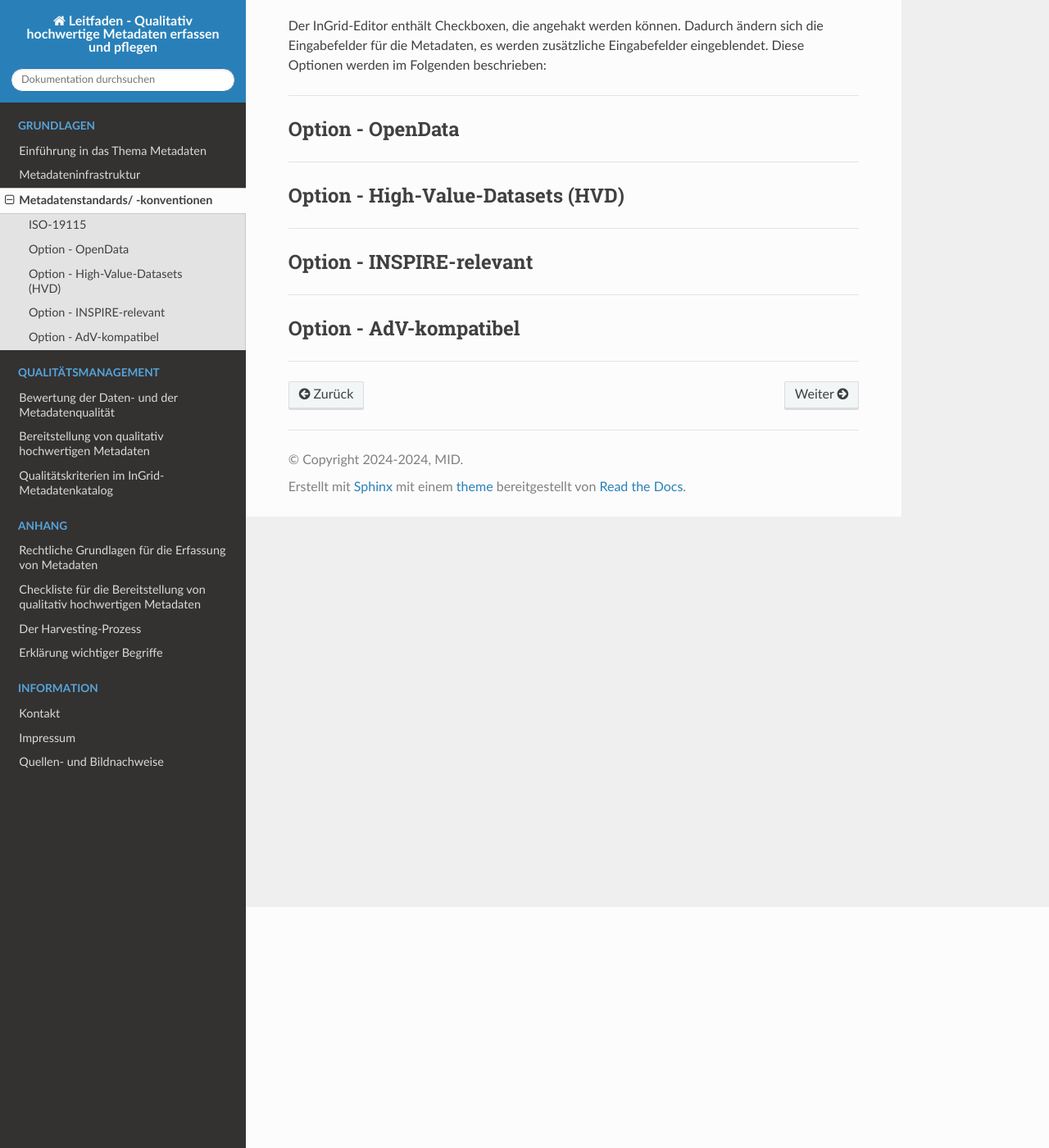
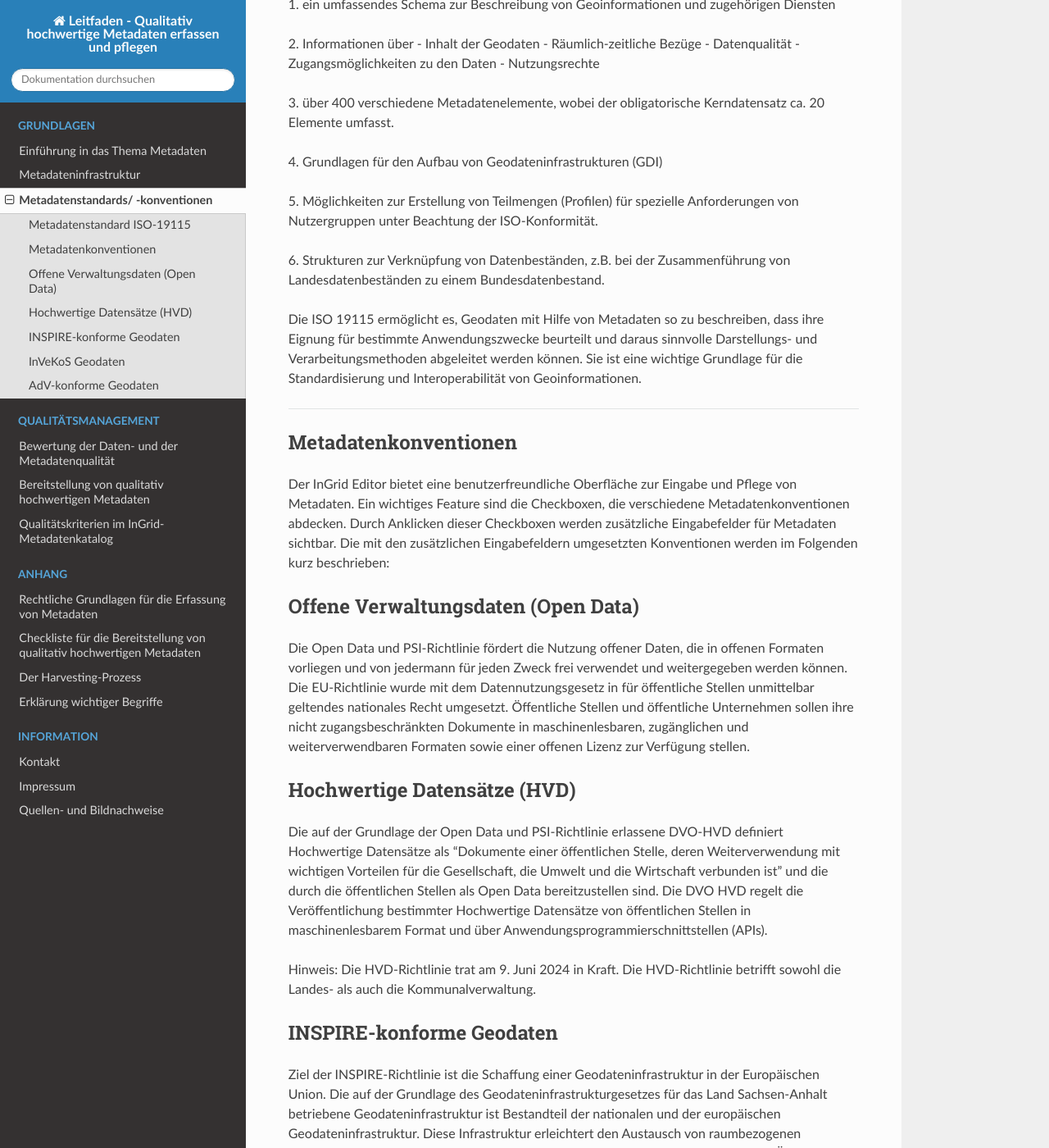
Before and after one commit to tomiwo/ingrid-mdk-st-high-quality-metadata, a Sphinx documentation site: the page built from docs/grundlagen/metadatenstandards.rst, in a window 1280 px wide and 1400 px high, scrolled down 294 px. Shown: the whole window at 82% size. Built offline with Sphinx 7.4.7 and the Read the Docs theme 3.1.0, drawn with Linux system fonts in a browser that asks for light colours; some of the changed text lies outside the part shown.

Commit message:
Update metadatenstandards.rst

```diff
--- a/docs/grundlagen/metadatenstandards.rst
+++ b/docs/grundlagen/metadatenstandards.rst
@@ -3,37 +3,66 @@
 Metadatenstandards/ -konventionen
 =================================
 
---------------------------------------------------------------------
+Metadatenstandard ISO-19115
+---------------------------
 
-ISO-19115
-----------
+ISO 19115 "Geographic Information - Metadata" ist eine internationale Norm zur Standardisierung von Metadaten für Geoinformationen und beinhaltet folgende Hauptaspekte:
 
-Internationaler Standard für die Beschreibung von Geoinformationen
+| 1. ein umfassendes Schema zur Beschreibung von Geoinformationen und zugehörigen Diensten
 
---------------------------------------------------------------------
+| 2. Informationen über
+   - Inhalt der Geodaten
+   - Räumlich-zeitliche Bezüge
+   - Datenqualität
+   - Zugangsmöglichkeiten zu den Daten
+   - Nutzungsrechte
 
-Der InGrid-Editor enthält Checkboxen, die angehakt werden können.
-Dadurch ändern sich die Eingabefelder für die Metadaten, es werden zusätzliche Eingabefelder eingeblendet.
-Diese Optionen werden im Folgenden beschrieben:
+| 3. über 400 verschiedene Metadatenelemente, wobei der obligatorische Kerndatensatz ca. 20 Elemente umfasst.
 
------------------------------------------------------------------------------------------------------------
+| 4. Grundlagen für den Aufbau von Geodateninfrastrukturen (GDI)
 
-Option - OpenData
-------------------
+| 5. Möglichkeiten zur Erstellung von Teilmengen (Profilen) für spezielle Anforderungen von Nutzergruppen unter Beachtung der ISO-Konformität.
 
------------------------------------------------------------------------------------------------------------
+| 6. Strukturen zur Verknüpfung von Datenbeständen, z.B. bei der Zusammenführung von Landesdatenbeständen zu einem Bundesdatenbestand.
 
-Option - High-Value-Datasets (HVD)
-----------------------------------
+Die ISO 19115 ermöglicht es, Geodaten mit Hilfe von Metadaten so zu beschreiben, dass ihre Eignung für bestimmte Anwendungszwecke beurteilt und daraus sinnvolle Darstellungs- und Verarbeitungsmethoden abgeleitet werden können. Sie ist eine wichtige Grundlage für die Standardisierung und Interoperabilität von Geoinformationen.
 
------------------------------------------------------------------------------------------------------------
+---------------------------------------------------------------------------------------------------------------------------------
 
-Option - INSPIRE-relevant
---------------------------
+Metadatenkonventionen
+---------------------
 
-----------------------------------------------------------------------------------------------------------
+Der InGrid Editor bietet eine benutzerfreundliche Oberfläche zur Eingabe und Pflege von Metadaten. Ein wichtiges Feature sind die Checkboxen, die verschiedene Metadatenkonventionen abdecken. Durch Anklicken dieser Checkboxen werden zusätzliche Eingabefelder für Metadaten sichtbar. Die mit den zusätzlichen Eingabefeldern umgesetzten Konventionen werden im Folgenden kurz beschrieben:
 
-Option - AdV-kompatibel
-------------------------
 
-----------------------------------------------------------------------------------------------------------
+Offene Verwaltungsdaten (Open Data)
+-----------------------------------
+
+Die Open Data und PSI-Richtlinie  fördert die Nutzung offener Daten, die in offenen Formaten vorliegen und von jedermann für jeden Zweck frei verwendet und weitergegeben werden können. Die EU-Richtlinie wurde mit dem Datennutzungsgesetz in für öffentliche Stellen unmittelbar geltendes nationales Recht umgesetzt. Öffentliche Stellen und öffentliche Unternehmen sollen ihre nicht zugangsbeschränkten Dokumente in maschinenlesbaren, zugänglichen und weiterverwendbaren Formaten sowie einer offenen Lizenz zur Verfügung stellen.
+
+
+Hochwertige Datensätze (HVD)
+----------------------------
+
+Die auf der Grundlage der Open Data und PSI-Richtlinie erlassene DVO-HVD definiert Hochwertige Datensätze als “Dokumente einer öffentlichen Stelle, deren Weiterverwendung mit wichtigen Vorteilen für die Gesellschaft, die Umwelt und die Wirtschaft verbunden ist” und die durch die öffentlichen Stellen als Open Data bereitzustellen sind. Die  DVO HVD regelt die Veröffentlichung bestimmter Hochwertige Datensätze von öffentlichen Stellen in maschinenlesbarem Format und über Anwendungsprogrammierschnittstellen (APIs).
+
+Hinweis: Die HVD-Richtlinie trat am 9. Juni 2024 in Kraft. Die HVD-Richtlinie betrifft sowohl die Landes- als auch die Kommunalverwaltung.
+
+
+INSPIRE-konforme Geodaten
+-------------------------
+
+Ziel der INSPIRE-Richtlinie ist die Schaffung einer Geodateninfrastruktur in der Europäischen Union. Die auf der Grundlage des Geodateninfrastrukturgesetzes für das Land Sachsen-Anhalt betriebene Geodateninfrastruktur ist Bestandteil der nationalen und der europäischen Geodateninfrastruktur. Diese Infrastruktur erleichtert den Austausch von raumbezogenen Informationen zwischen Organisationen des öffentlichen Sektors und ermöglicht der Öffentlichkeit den Zugang zu Geodaten in ganz Europa. Daten, die für die Geodateninfrastruktur in der Europäischen Union bereitgestellt werden, müssen zuvor gemäß den Spezifikationen aufbereitet werden.
+In den Metadaten werden diese Datensätze als INSPIRE-konform gekennzeichnet und entsprechend verschlagwortet.
+
+
+InVeKoS Geodaten
+----------------
+
+Das Integrierte Verwaltungs- und Kontrollsystem (InVeKoS) ist ein EU-weites System zur Umsetzung und Verwaltung der einheitlichen Gemeinsamen Agrarpolitik (GAP) in den Mitgliedstaaten der Europäischen Union. Um die Auffindbarkeit dieser Daten zu verbessern, müssen sie in den INSPIRE-Metadaten  als solche gekennzeichnet und entsprechend verschlagwortet werden.
+
+
+AdV-konforme Geodaten
+---------------------
+
+Die Arbeitsgemeinschaft der Vermessungsverwaltungen (AdV) ist ein Zusammenschluss der Vermessungsverwaltungen der Bundesländer. Ihre Aufgabe ist es, raumbezogene Basisdaten (auch Geobasisdaten genannt) für Verwaltung, Wirtschaft und private Nutzer bereitzustellen. AdV-konforme Geodaten sind an das Datenschema der AdV angepasst. und werden bundesweit konform an das Metdateninformationssystem der AdV zusammengeführt. werden in den Metadaten entsprechend als AdV-konform gekennzeichnet und verschlagwortet. Metadaten, die in den Ländern als AdV-konform erfasst werden, werden bundesweit im Metdateninformationssystem der AdV zusammengeführt.
```
